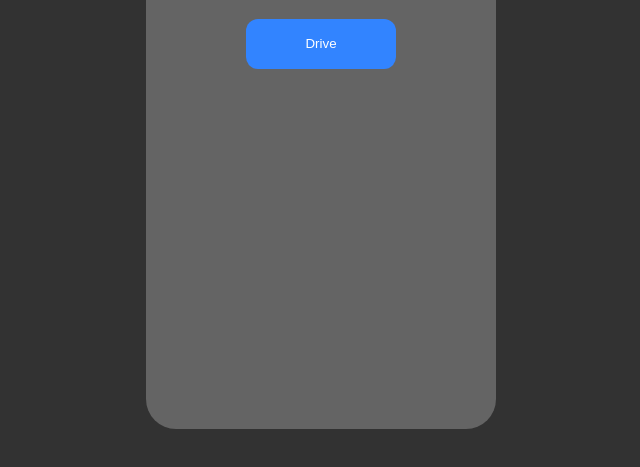
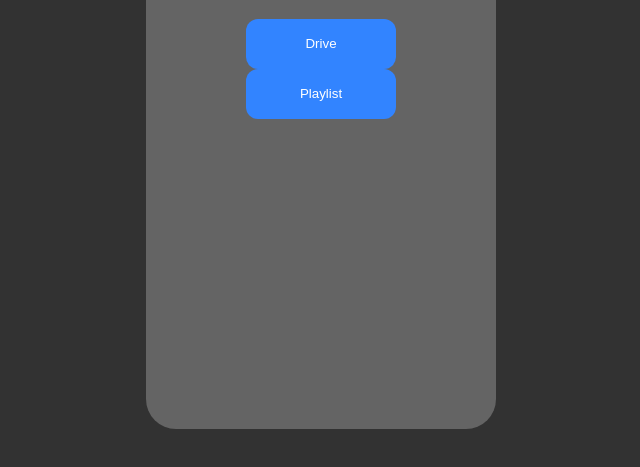
Before and after one commit to wardencraft/playzone.github.io, a plain HTML site: page index.html in a window 1280 px wide. Shown: the part 191-658 px from the top of the page, without its empty margins (319-959 px from the left). Drawn offline with Linux system fonts and the light colour scheme.

Commit message:
Update index.html

```diff
--- a/index.html
+++ b/index.html
@@ -3,13 +3,14 @@
 <head>
     <meta charset="UTF-8">
     <meta name="viewport" content="width=device-width, initial-scale=1.0">
-    <title>Sitezoca</title>
+    <title>WCS</title>
     <link rel="stylesheet" href="style.css">
 </head>
 <body>
     <div id="container">
         <h1>Links Úteis</h1>
         <a href="https://drive.google.com/drive/folders/15FvCInMAN_Y3k9nK25o_Sb3H0zX3IsiH", target="_blank"><button class="btn">Drive</button></a>
+        <a href="https://music.youtube.com/playlist?list=PLbT3bEEJGxvz8mDE4vNx7dnAK0smeIt0t", target="_blank"><button class="btn">Playlist</button></a>
     </div>
 </body>
 </html>
```
